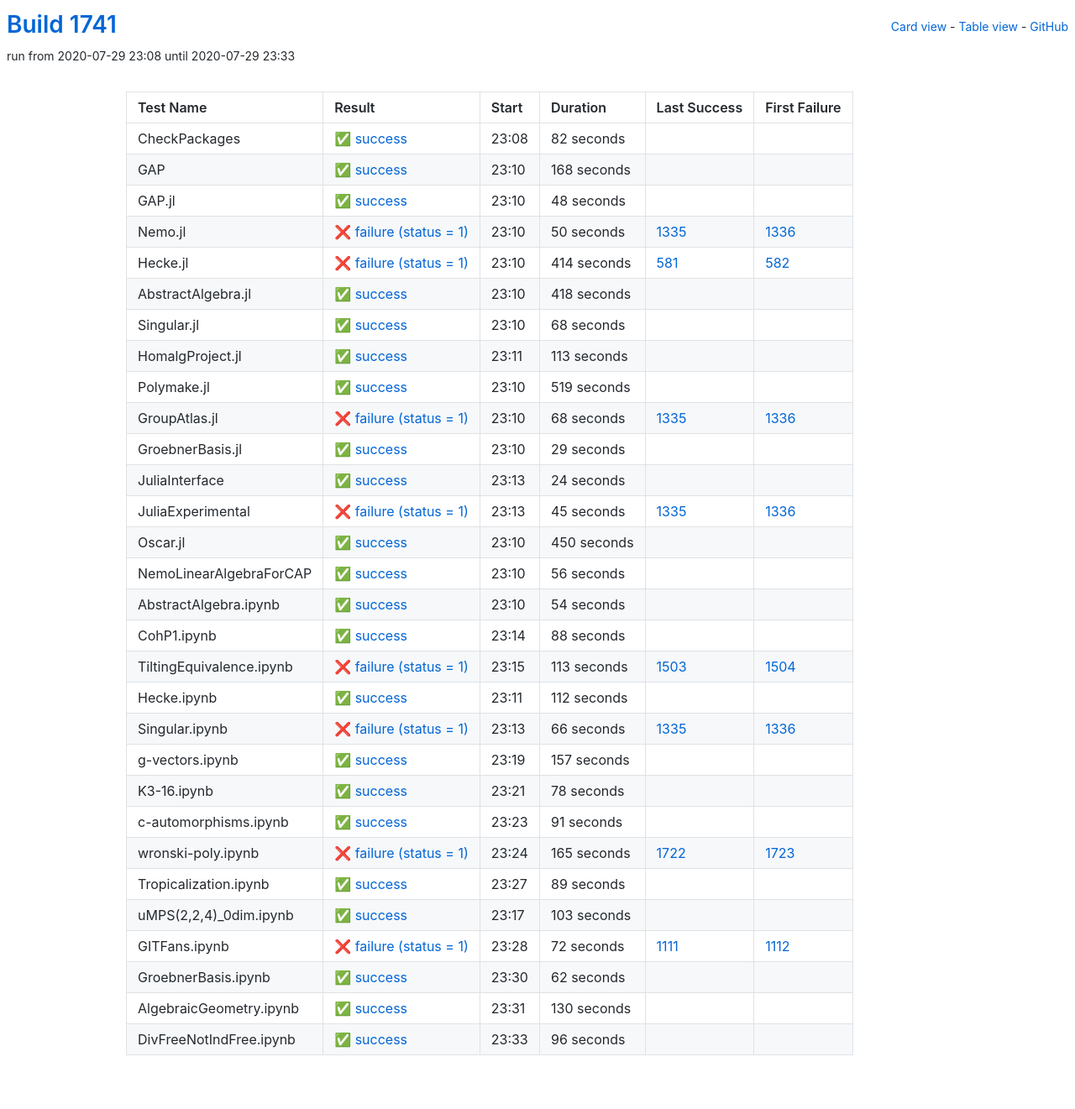
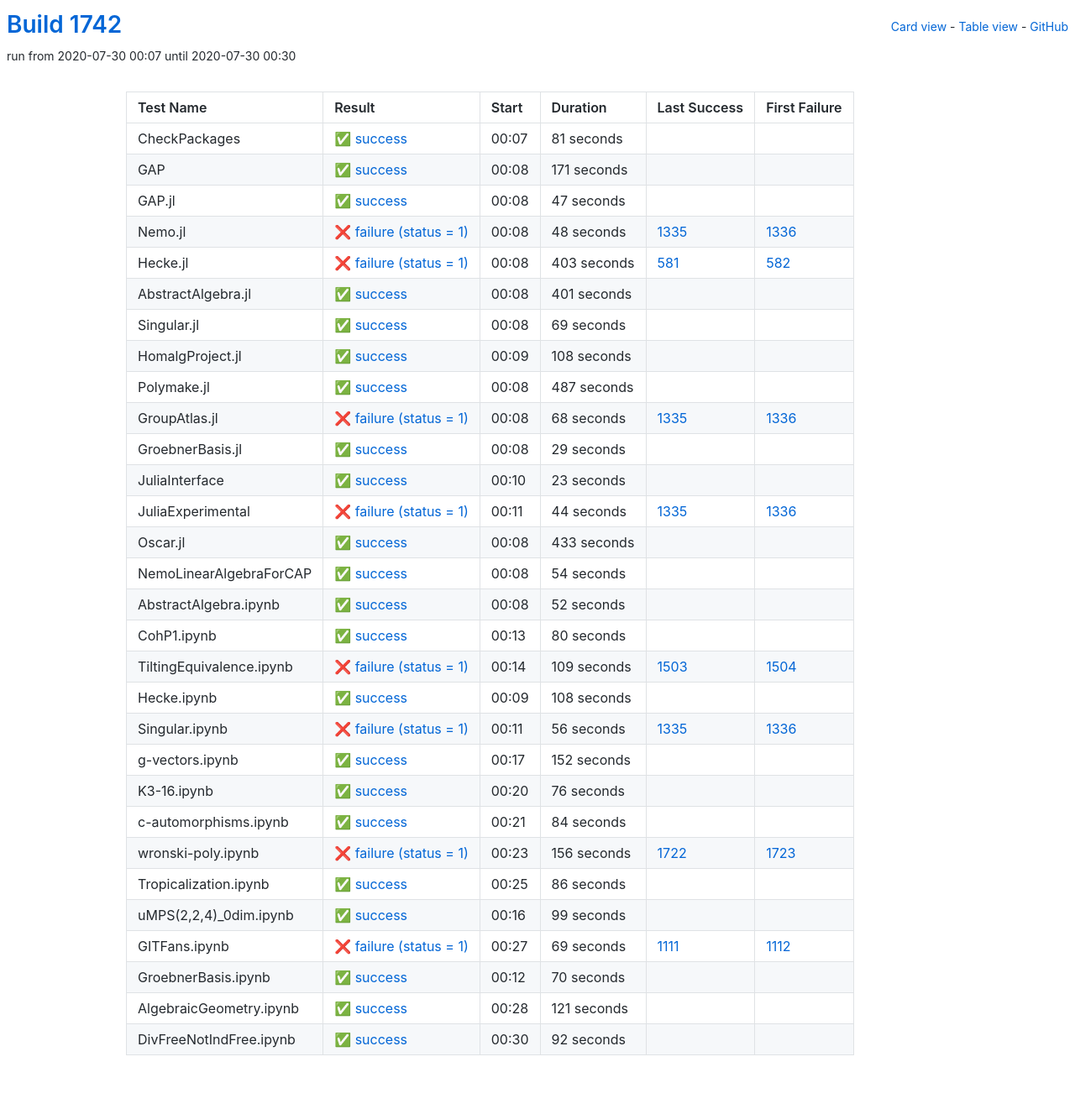
Before and after one commit to oscar-system/oscar-ci-status-1.4, a Jekyll site: the page built from table.html, in a window 1280 px wide. Shown: the whole page at 84% size. Built offline with Jekyll 4.4.1, drawn with Linux system fonts in a browser that asks for light colours.

Commit message:
Build #1742

```diff
--- a/_data/ci.yml
+++ b/_data/ci.yml
@@ -1,6 +1,6 @@
 ---
-build: 1741
-build_url: https://oscarci.mathematik.uni-kl.de/job/oscar-julia-1.4/1741/
+build: 1742
+build_url: https://oscarci.mathematik.uni-kl.de/job/oscar-julia-1.4/1742/
 job: oscar-julia-1.4
 organization: oscar-system
 repo: oscar-ci-status-1.4
@@ -8,116 +8,116 @@ repourl: https://github.com/oscar-system/oscar-ci-status-1.4
 tests:
 - name: CheckPackages
   id: checkpackages
-  log: https://oscarci.mathematik.uni-kl.de/job/oscar-julia-1.4/1741/artifact/logs/build-1741/CheckPackages.log
-  start: 2020-07-29 23:08
+  log: https://oscarci.mathematik.uni-kl.de/job/oscar-julia-1.4/1742/artifact/logs/build-1742/CheckPackages.log
+  start: 2020-07-30 00:07
   success: true
   exitcode: 0
   status: success
-  duration: 82
+  duration: 81
   last_success: false
   last_success_url:
   first_failure: false
   first_failure_url:
 - name: GAP
   id: gap
-  log: https://oscarci.mathematik.uni-kl.de/job/oscar-julia-1.4/1741/artifact/logs/build-1741/GAP.log
-  start: 2020-07-29 23:10
+  log: https://oscarci.mathematik.uni-kl.de/job/oscar-julia-1.4/1742/artifact/logs/build-1742/GAP.log
+  start: 2020-07-30 00:08
   success: true
   exitcode: 0
   status: success
-  duration: 168
+  duration: 171
   last_success: false
   last_success_url:
   first_failure: false
   first_failure_url:
 - name: GAP.jl
   id: gap-jl
-  log: https://oscarci.mathematik.uni-kl.de/job/oscar-julia-1.4/1741/artifact/logs/build-1741/GAP.jl.log
-  start: 2020-07-29 23:10
+  log: https://oscarci.mathematik.uni-kl.de/job/oscar-julia-1.4/1742/artifact/logs/build-1742/GAP.jl.log
+  start: 2020-07-30 00:08
   success: true
   exitcode: 0
   status: success
-  duration: 48
+  duration: 47
   last_success: false
   last_success_url:
   first_failure: false
   first_failure_url:
 - name: Nemo.jl
   id: nemo-jl
-  log: https://oscarci.mathematik.uni-kl.de/job/oscar-julia-1.4/1741/artifact/logs/build-1741/Nemo.jl.log
-  start: 2020-07-29 23:10
+  log: https://oscarci.mathematik.uni-kl.de/job/oscar-julia-1.4/1742/artifact/logs/build-1742/Nemo.jl.log
+  start: 2020-07-30 00:08
   success: false
   exitcode: 1
   status: failure
-  duration: 50
+  duration: 48
   last_success: 1335
   last_success_url: https://oscarci.mathematik.uni-kl.de/job/oscar-julia-1.4/1335/
   first_failure: 1336
   first_failure_url: https://oscarci.mathematik.uni-kl.de/job/oscar-julia-1.4/1336/
 - name: Hecke.jl
   id: hecke-jl
-  log: https://oscarci.mathematik.uni-kl.de/job/oscar-julia-1.4/1741/artifact/logs/build-1741/Hecke.jl.log
-  start: 2020-07-29 23:10
+  log: https://oscarci.mathematik.uni-kl.de/job/oscar-julia-1.4/1742/artifact/logs/build-1742/Hecke.jl.log
+  start: 2020-07-30 00:08
   success: false
   exitcode: 1
   status: failure
-  duration: 414
+  duration: 403
   last_success: 581
   last_success_url: https://oscarci.mathematik.uni-kl.de/job/oscar-julia-1.4/581/
   first_failure: 582
   first_failure_url: https://oscarci.mathematik.uni-kl.de/job/oscar-julia-1.4/582/
 - name: AbstractAlgebra.jl
   id: abstractalgebra-jl
-  log: https://oscarci.mathematik.uni-kl.de/job/oscar-julia-1.4/1741/artifact/logs/build-1741/AbstractAlgebra.jl.log
-  start: 2020-07-29 23:10
+  log: https://oscarci.mathematik.uni-kl.de/job/oscar-julia-1.4/1742/artifact/logs/build-1742/AbstractAlgebra.jl.log
+  start: 2020-07-30 00:08
   success: true
   exitcode: 0
   status: success
-  duration: 418
+  duration: 401
   last_success: false
   last_success_url:
   first_failure: false
   first_failure_url:
 - name: Singular.jl
   id: singular-jl
-  log: https://oscarci.mathematik.uni-kl.de/job/oscar-julia-1.4/1741/artifact/logs/build-1741/Singular.jl.log
-  start: 2020-07-29 23:10
+  log: https://oscarci.mathematik.uni-kl.de/job/oscar-julia-1.4/1742/artifact/logs/build-1742/Singular.jl.log
+  start: 2020-07-30 00:08
   success: true
   exitcode: 0
   status: success
-  duration: 68
+  duration: 69
   last_success: false
   last_success_url:
   first_failure: false
   first_failure_url:
 - name: HomalgProject.jl
   id: homalgproject-jl
-  log: https://oscarci.mathematik.uni-kl.de/job/oscar-julia-1.4/1741/artifact/logs/build-1741/HomalgProject.jl.log
-  start: 2020-07-29 23:11
+  log: https://oscarci.mathematik.uni-kl.de/job/oscar-julia-1.4/1742/artifact/logs/build-1742/HomalgProject.jl.log
+  start: 2020-07-30 00:09
   success: true
   exitcode: 0
   status: success
-  duration: 113
+  duration: 108
   last_success: false
   last_success_url:
   first_failure: false
   first_failure_url:
 - name: Polymake.jl
   id: polymake-jl
-  log: https://oscarci.mathematik.uni-kl.de/job/oscar-julia-1.4/1741/artifact/logs/build-1741/Polymake.jl.log
-  start: 2020-07-29 23:10
+  log: https://oscarci.mathematik.uni-kl.de/job/oscar-julia-1.4/1742/artifact/logs/build-1742/Polymake.jl.log
+  start: 2020-07-30 00:08
   success: true
   exitcode: 0
   status: success
-  duration: 519
+  duration: 487
   last_success: false
   last_success_url:
   first_failure: false
   first_failure_url:
 - name: GroupAtlas.jl
   id: groupatlas-jl
-  log: https://oscarci.mathematik.uni-kl.de/job/oscar-julia-1.4/1741/artifact/logs/build-1741/GroupAtlas.jl.log
-  start: 2020-07-29 23:10
+  log: https://oscarci.mathematik.uni-kl.de/job/oscar-julia-1.4/1742/artifact/logs/build-1742/GroupAtlas.jl.log
+  start: 2020-07-30 00:08
   success: false
   exitcode: 1
   status: failure
@@ -128,8 +128,8 @@ tests:
   first_failure_url: https://oscarci.mathematik.uni-kl.de/job/oscar-julia-1.4/1336/
 - name: GroebnerBasis.jl
   id: groebnerbasis-jl
-  log: https://oscarci.mathematik.uni-kl.de/job/oscar-julia-1.4/1741/artifact/logs/build-1741/GroebnerBasis.jl.log
-  start: 2020-07-29 23:10
+  log: https://oscarci.mathematik.uni-kl.de/job/oscar-julia-1.4/1742/artifact/logs/build-1742/GroebnerBasis.jl.log
+  start: 2020-07-30 00:08
   success: true
   exitcode: 0
   status: success
@@ -140,56 +140,44 @@ tests:
   first_failure_url:
 - name: JuliaInterface
   id: juliainterface
-  log: https://oscarci.mathematik.uni-kl.de/job/oscar-julia-1.4/1741/artifact/logs/build-1741/JuliaInterface.log
-  start: 2020-07-29 23:13
+  log: https://oscarci.mathematik.uni-kl.de/job/oscar-julia-1.4/1742/artifact/logs/build-1742/JuliaInterface.log
+  start: 2020-07-30 00:10
   success: true
   exitcode: 0
   status: success
-  duration: 24
+  duration: 23
   last_success: false
   last_success_url:
   first_failure: false
   first_failure_url:
 - name: JuliaExperimental
   id: juliaexperimental
-  log: https://oscarci.mathematik.uni-kl.de/job/oscar-julia-1.4/1741/artifact/logs/build-1741/JuliaExperimental.log
-  start: 2020-07-29 23:13
+  log: https://oscarci.mathematik.uni-kl.de/job/oscar-julia-1.4/1742/artifact/logs/build-1742/JuliaExperimental.log
+  start: 2020-07-30 00:11
   success: false
   exitcode: 1
   status: failure
-  duration: 45
+  duration: 44
   last_success: 1335
   last_success_url: https://oscarci.mathematik.uni-kl.de/job/oscar-julia-1.4/1335/
   first_failure: 1336
   first_failure_url: https://oscarci.mathematik.uni-kl.de/job/oscar-julia-1.4/1336/
 - name: Oscar.jl
   id: oscar-jl
-  log: https://oscarci.mathematik.uni-kl.de/job/oscar-julia-1.4/1741/artifact/logs/build-1741/Oscar.jl.log
-  start: 2020-07-29 23:10
+  log: https://oscarci.mathematik.uni-kl.de/job/oscar-julia-1.4/1742/artifact/logs/build-1742/Oscar.jl.log
+  start: 2020-07-30 00:08
   success: true
   exitcode: 0
   status: success
-  duration: 450
+  duration: 433
   last_success: false
   last_success_url:
   first_failure: false
   first_failure_url:
 - name: NemoLinearAlgebraForCAP
   id: nemolinearalgebraforcap
-  log: https://oscarci.mathematik.uni-kl.de/job/oscar-julia-1.4/1741/artifact/logs/build-1741/NemoLinearAlgebraForCAP.log
-  start: 2020-07-29 23:10
-  success: true
-  exitcode: 0
-  status: success
-  duration: 56
-  last_success: false
-  last_success_url:
-  first_failure: false
-  first_failure_url:
-- name: AbstractAlgebra.ipynb
-  id: abstractalgebra-ipynb
-  log: https://oscarci.mathematik.uni-kl.de/job/oscar-julia-1.4/1741/artifact/logs/build-1741/AbstractAlgebra.ipynb.log
-  start: 2020-07-29 23:10
+  log: https://oscarci.mathematik.uni-kl.de/job/oscar-julia-1.4/1742/artifact/logs/build-1742/NemoLinearAlgebraForCAP.log
+  start: 2020-07-30 00:08
   success: true
   exitcode: 0
   status: success
@@ -198,170 +186,182 @@ tests:
   last_success_url:
   first_failure: false
   first_failure_url:
-- name: CohP1.ipynb
-  id: cohp1-ipynb
-  log: https://oscarci.mathematik.uni-kl.de/job/oscar-julia-1.4/1741/artifact/logs/build-1741/CohP1.ipynb.log
-  start: 2020-07-29 23:14
+- name: AbstractAlgebra.ipynb
+  id: abstractalgebra-ipynb
+  log: https://oscarci.mathematik.uni-kl.de/job/oscar-julia-1.4/1742/artifact/logs/build-1742/AbstractAlgebra.ipynb.log
+  start: 2020-07-30 00:08
   success: true
   exitcode: 0
   status: success
-  duration: 88
+  duration: 52
+  last_success: false
+  last_success_url:
+  first_failure: false
+  first_failure_url:
+- name: CohP1.ipynb
+  id: cohp1-ipynb
+  log: https://oscarci.mathematik.uni-kl.de/job/oscar-julia-1.4/1742/artifact/logs/build-1742/CohP1.ipynb.log
+  start: 2020-07-30 00:13
+  success: true
+  exitcode: 0
+  status: success
+  duration: 80
   last_success: false
   last_success_url:
   first_failure: false
   first_failure_url:
 - name: TiltingEquivalence.ipynb
   id: tiltingequivalence-ipynb
-  log: https://oscarci.mathematik.uni-kl.de/job/oscar-julia-1.4/1741/artifact/logs/build-1741/TiltingEquivalence.ipynb.log
-  start: 2020-07-29 23:15
+  log: https://oscarci.mathematik.uni-kl.de/job/oscar-julia-1.4/1742/artifact/logs/build-1742/TiltingEquivalence.ipynb.log
+  start: 2020-07-30 00:14
   success: false
   exitcode: 1
   status: failure
-  duration: 113
+  duration: 109
   last_success: 1503
   last_success_url: https://oscarci.mathematik.uni-kl.de/job/oscar-julia-1.4/1503/
   first_failure: 1504
   first_failure_url: https://oscarci.mathematik.uni-kl.de/job/oscar-julia-1.4/1504/
 - name: Hecke.ipynb
   id: hecke-ipynb
-  log: https://oscarci.mathematik.uni-kl.de/job/oscar-julia-1.4/1741/artifact/logs/build-1741/Hecke.ipynb.log
-  start: 2020-07-29 23:11
+  log: https://oscarci.mathematik.uni-kl.de/job/oscar-julia-1.4/1742/artifact/logs/build-1742/Hecke.ipynb.log
+  start: 2020-07-30 00:09
   success: true
   exitcode: 0
   status: success
-  duration: 112
+  duration: 108
   last_success: false
   last_success_url:
   first_failure: false
   first_failure_url:
 - name: Singular.ipynb
   id: singular-ipynb
-  log: https://oscarci.mathematik.uni-kl.de/job/oscar-julia-1.4/1741/artifact/logs/build-1741/Singular.ipynb.log
-  start: 2020-07-29 23:13
+  log: https://oscarci.mathematik.uni-kl.de/job/oscar-julia-1.4/1742/artifact/logs/build-1742/Singular.ipynb.log
+  start: 2020-07-30 00:11
   success: false
   exitcode: 1
   status: failure
-  duration: 66
+  duration: 56
   last_success: 1335
   last_success_url: https://oscarci.mathematik.uni-kl.de/job/oscar-julia-1.4/1335/
   first_failure: 1336
   first_failure_url: https://oscarci.mathematik.uni-kl.de/job/oscar-julia-1.4/1336/
 - name: g-vectors.ipynb
   id: g-vectors-ipynb
-  log: https://oscarci.mathematik.uni-kl.de/job/oscar-julia-1.4/1741/artifact/logs/build-1741/g-vectors.ipynb.log
-  start: 2020-07-29 23:19
+  log: https://oscarci.mathematik.uni-kl.de/job/oscar-julia-1.4/1742/artifact/logs/build-1742/g-vectors.ipynb.log
+  start: 2020-07-30 00:17
   success: true
   exitcode: 0
   status: success
-  duration: 157
+  duration: 152
   last_success: false
   last_success_url:
   first_failure: false
   first_failure_url:
 - name: K3-16.ipynb
   id: k3-16-ipynb
-  log: https://oscarci.mathematik.uni-kl.de/job/oscar-julia-1.4/1741/artifact/logs/build-1741/K3-16.ipynb.log
-  start: 2020-07-29 23:21
+  log: https://oscarci.mathematik.uni-kl.de/job/oscar-julia-1.4/1742/artifact/logs/build-1742/K3-16.ipynb.log
+  start: 2020-07-30 00:20
   success: true
   exitcode: 0
   status: success
-  duration: 78
+  duration: 76
   last_success: false
   last_success_url:
   first_failure: false
   first_failure_url:
 - name: c-automorphisms.ipynb
   id: c-automorphisms-ipynb
-  log: https://oscarci.mathematik.uni-kl.de/job/oscar-julia-1.4/1741/artifact/logs/build-1741/c-automorphisms.ipynb.log
-  start: 2020-07-29 23:23
+  log: https://oscarci.mathematik.uni-kl.de/job/oscar-julia-1.4/1742/artifact/logs/build-1742/c-automorphisms.ipynb.log
+  start: 2020-07-30 00:21
   success: true
   exitcode: 0
   status: success
-  duration: 91
+  duration: 84
   last_success: false
   last_success_url:
   first_failure: false
   first_failure_url:
 - name: wronski-poly.ipynb
   id: wronski-poly-ipynb
-  log: https://oscarci.mathematik.uni-kl.de/job/oscar-julia-1.4/1741/artifact/logs/build-1741/wronski-poly.ipynb.log
-  start: 2020-07-29 23:24
+  log: https://oscarci.mathematik.uni-kl.de/job/oscar-julia-1.4/1742/artifact/logs/build-1742/wronski-poly.ipynb.log
+  start: 2020-07-30 00:23
   success: false
   exitcode: 1
   status: failure
-  duration: 165
+  duration: 156
   last_success: 1722
   last_success_url: https://oscarci.mathematik.uni-kl.de/job/oscar-julia-1.4/1722/
   first_failure: 1723
   first_failure_url: https://oscarci.mathematik.uni-kl.de/job/oscar-julia-1.4/1723/
 - name: Tropicalization.ipynb
   id: tropicalization-ipynb
-  log: https://oscarci.mathematik.uni-kl.de/job/oscar-julia-1.4/1741/artifact/logs/build-1741/Tropicalization.ipynb.log
-  start: 2020-07-29 23:27
+  log: https://oscarci.mathematik.uni-kl.de/job/oscar-julia-1.4/1742/artifact/logs/build-1742/Tropicalization.ipynb.log
+  start: 2020-07-30 00:25
   success: true
   exitcode: 0
   status: success
-  duration: 89
+  duration: 86
   last_success: false
   last_success_url:
   first_failure: false
   first_failure_url:
 - name: uMPS(2,2,4)_0dim.ipynb
   id: umps-2-2-4-0dim-ipynb
-  log: https://oscarci.mathematik.uni-kl.de/job/oscar-julia-1.4/1741/artifact/logs/build-1741/uMPS-2-2-4-_0dim.ipynb.log
-  start: 2020-07-29 23:17
+  log: https://oscarci.mathematik.uni-kl.de/job/oscar-julia-1.4/1742/artifact/logs/build-1742/uMPS-2-2-4-_0dim.ipynb.log
+  start: 2020-07-30 00:16
   success: true
   exitcode: 0
   status: success
-  duration: 103
+  duration: 99
   last_success: false
   last_success_url:
   first_failure: false
   first_failure_url:
 - name: GITFans.ipynb
   id: gitfans-ipynb
-  log: https://oscarci.mathematik.uni-kl.de/job/oscar-julia-1.4/1741/artifact/logs/build-1741/GITFans.ipynb.log
-  start: 2020-07-29 23:28
+  log: https://oscarci.mathematik.uni-kl.de/job/oscar-julia-1.4/1742/artifact/logs/build-1742/GITFans.ipynb.log
+  start: 2020-07-30 00:27
   success: false
   exitcode: 1
   status: failure
-  duration: 72
+  duration: 69
   last_success: 1111
   last_success_url: https://oscarci.mathematik.uni-kl.de/job/oscar-julia-1.4/1111/
   first_failure: 1112
   first_failure_url: https://oscarci.mathematik.uni-kl.de/job/oscar-julia-1.4/1112/
 - name: GroebnerBasis.ipynb
   id: groebnerbasis-ipynb
-  log: https://oscarci.mathematik.uni-kl.de/job/oscar-julia-1.4/1741/artifact/logs/build-1741/GroebnerBasis.ipynb.log
-  start: 2020-07-29 23:30
+  log: https://oscarci.mathematik.uni-kl.de/job/oscar-julia-1.4/1742/artifact/logs/build-1742/GroebnerBasis.ipynb.log
+  start: 2020-07-30 00:12
   success: true
   exitcode: 0
   status: success
-  duration: 62
+  duration: 70
   last_success: false
   last_success_url:
   first_failure: false
   first_failure_url:
 - name: AlgebraicGeometry.ipynb
   id: algebraicgeometry-ipynb
-  log: https://oscarci.mathematik.uni-kl.de/job/oscar-julia-1.4/1741/artifact/logs/build-1741/AlgebraicGeometry.ipynb.log
-  start: 2020-07-29 23:31
+  log: https://oscarci.mathematik.uni-kl.de/job/oscar-julia-1.4/1742/artifact/logs/build-1742/AlgebraicGeometry.ipynb.log
+  start: 2020-07-30 00:28
   success: true
   exitcode: 0
   status: success
-  duration: 130
+  duration: 121
   last_success: false
   last_success_url:
   first_failure: false
   first_failure_url:
 - name: DivFreeNotIndFree.ipynb
   id: divfreenotindfree-ipynb
-  log: https://oscarci.mathematik.uni-kl.de/job/oscar-julia-1.4/1741/artifact/logs/build-1741/DivFreeNotIndFree.ipynb.log
-  start: 2020-07-29 23:33
+  log: https://oscarci.mathematik.uni-kl.de/job/oscar-julia-1.4/1742/artifact/logs/build-1742/DivFreeNotIndFree.ipynb.log
+  start: 2020-07-30 00:30
   success: true
   exitcode: 0
   status: success
-  duration: 96
+  duration: 92
   last_success: false
   last_success_url:
   first_failure: false
```
Also changed, not shown: README.md.
